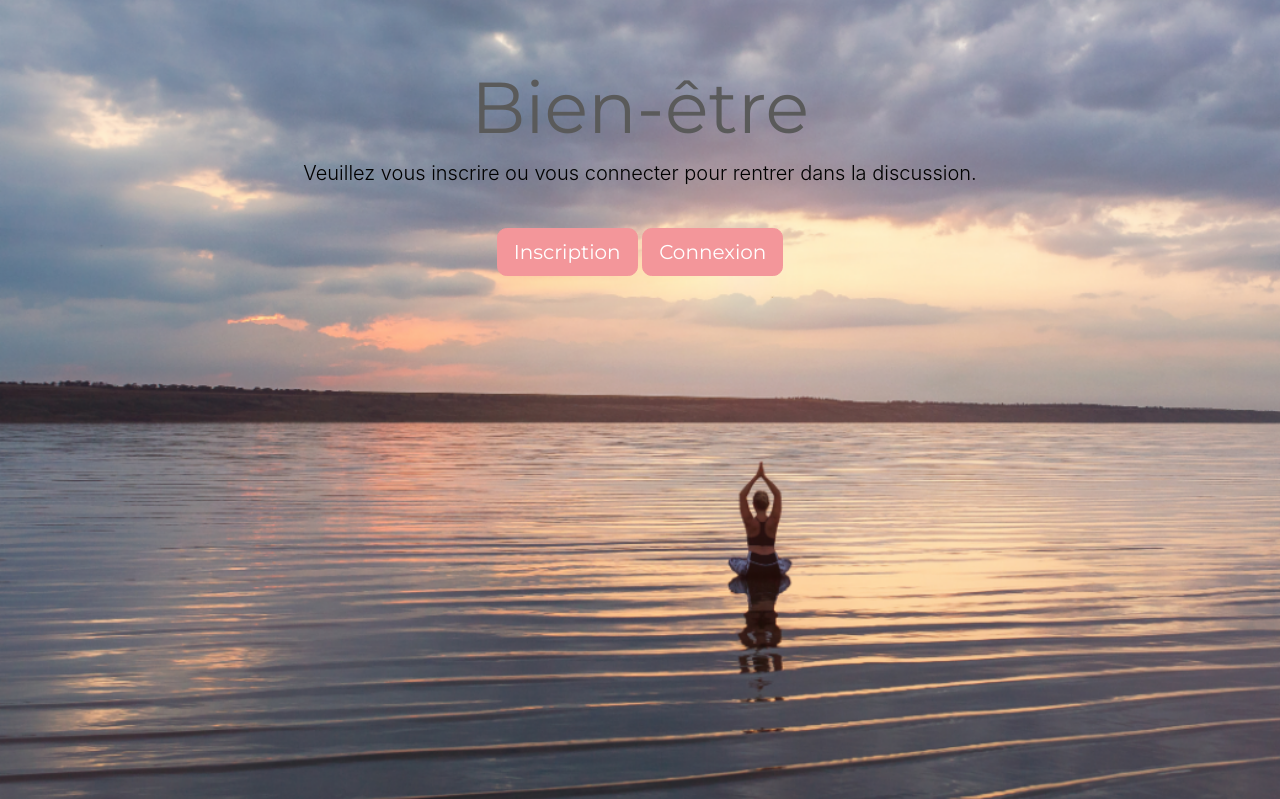
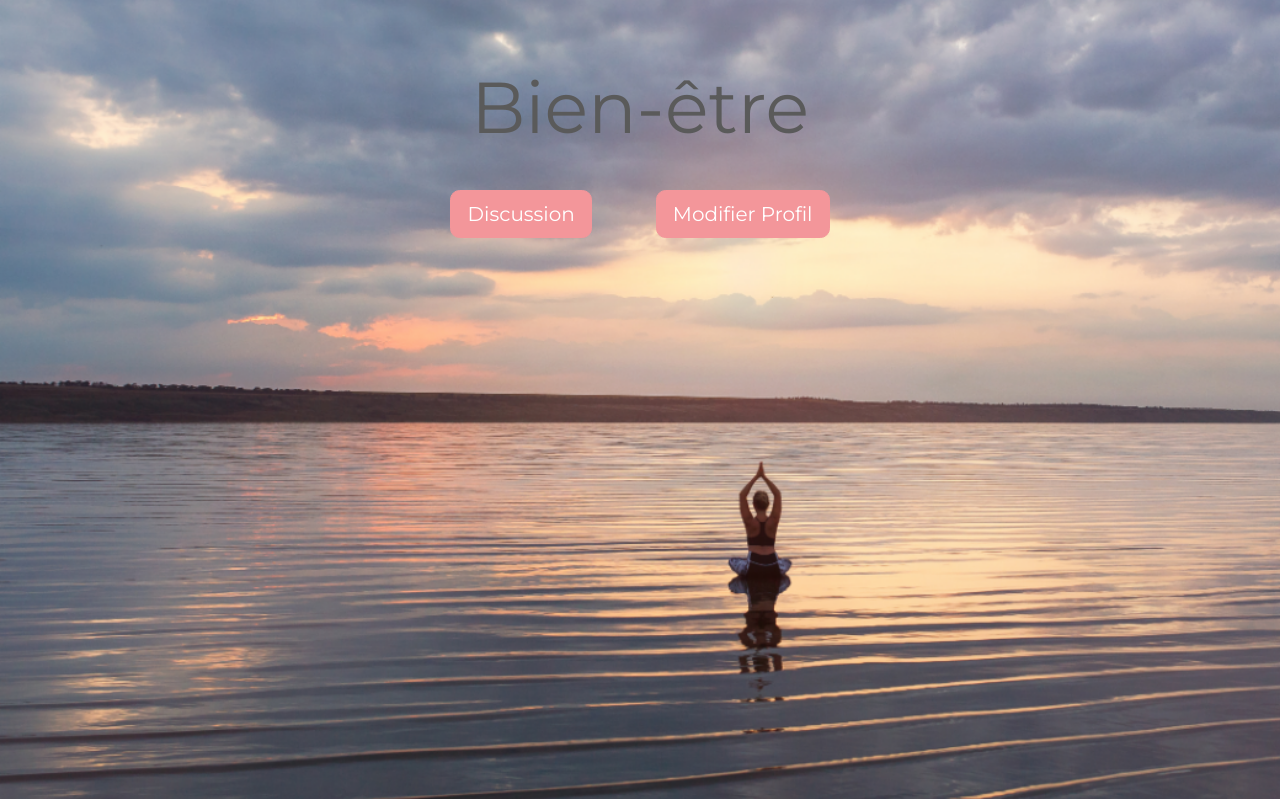
Before and after one commit to thucnhi-wiedenhofer/discussion, a PHP site: page / in a window 1280 px wide. Shown: the part 56-855 px from the top of the page. Run offline with PHP 8.4, Linux system fonts and the light colour scheme; the visitor is signed in with stand-in values (Sample User, id 1).

Commit message:
correction finale

```diff
--- a/connexion.php
+++ b/connexion.php
@@ -83,7 +83,7 @@ if (isset($_POST['submit'])) {
                     <?php
                     if(!isset($_SESSION['login'])) //message de connexion dans la navbar et bouton de déconnexion
                     {
-                        echo '<li class="nav-item ">
+                        echo '<li class="nav-item">
                             <a class="nav-link" href="inscription.php">S\'inscrire</a>
 
                         </li>
--- a/css/style.css
+++ b/css/style.css
@@ -59,3 +59,7 @@
     border-radius: 20px;       /* roundness of the scroll thumb */
     border: 2px solid  #FFCE67;  /* creates padding around scroll thumb */
   }
+
+  a.btn.btn-secondary.btn-lg{
+    margin: 2rem;
+  }
--- a/index.php
+++ b/index.php
@@ -62,10 +62,20 @@ session_start();
         <div class="jumbotron2 back_img1">
             <section class="container">
                 <h1 class="display-3">Bien-être</h1>
-               <p class="lead">Veuillez vous inscrire ou vous connecter pour rentrer dans la discussion.</p><br/>
+                <?php  if(isset($_SESSION['login']))//bloc quand l'utilisateur est connecté
+                    {
+                        echo'<a class="btn btn-secondary btn-lg" href="discussion.php" role="button">Discussion</a>';
+                        echo'<a class="btn btn-secondary btn-lg" href="profil.php" role="button">Modifier Profil</a>';
+                    }
 
-                    <a class="btn btn-secondary btn-lg" href="inscription.php" role="button">Inscription</a>
-                    <a class="btn btn-secondary btn-lg" href="connexion.php" role="button">Connexion</a>
+                    //page avant connexion ou inscription:
+                    else{
+                echo '<p class="lead">Veuillez vous inscrire ou vous connecter pour rentrer dans la discussion.</p><br/>';
+
+                    echo'<a class="btn btn-secondary btn-lg" href="inscription.php" role="button">Inscription</a>';
+                    echo'<a class="btn btn-secondary btn-lg" href="connexion.php" role="button">Connexion</a>';
+                    }
+                ?>
 
             </section>
     </main>
```
Also changed, not shown: profil.php (+36 -44 lines), css/bootstrap.css.
